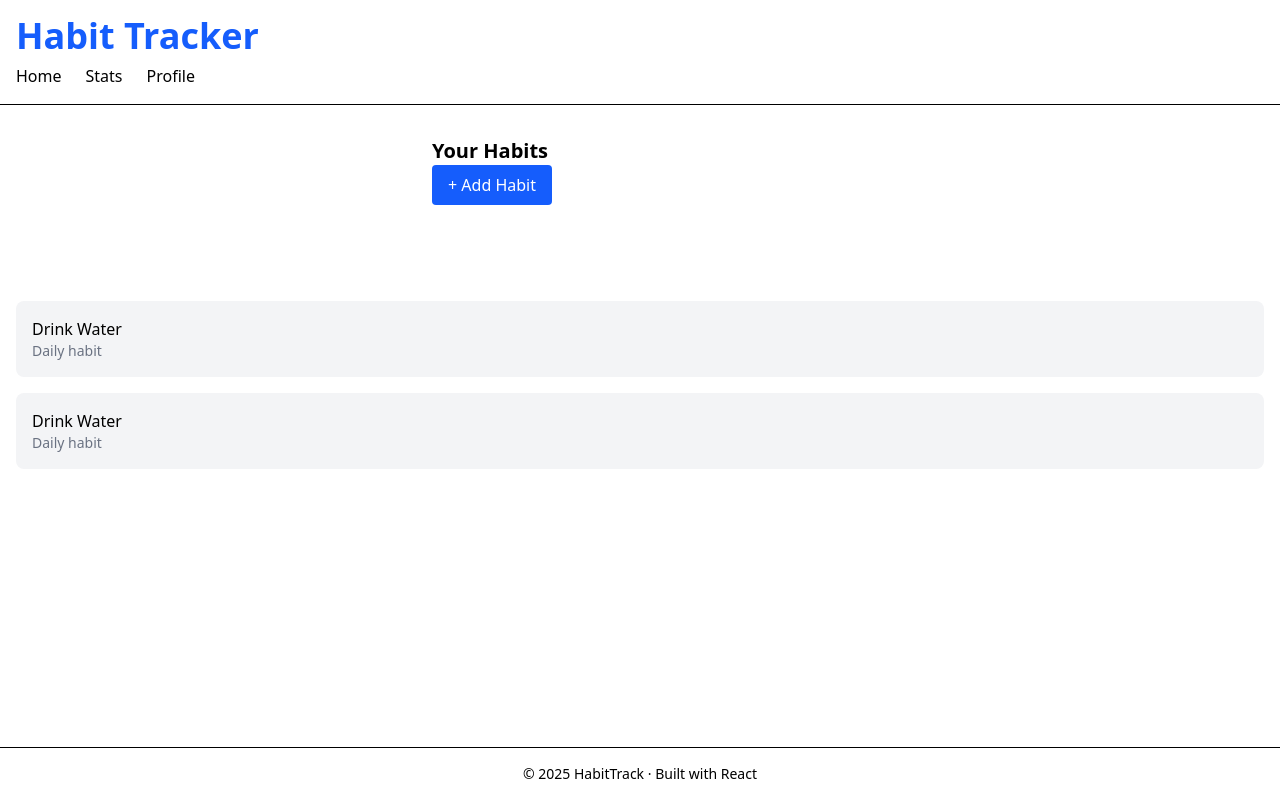
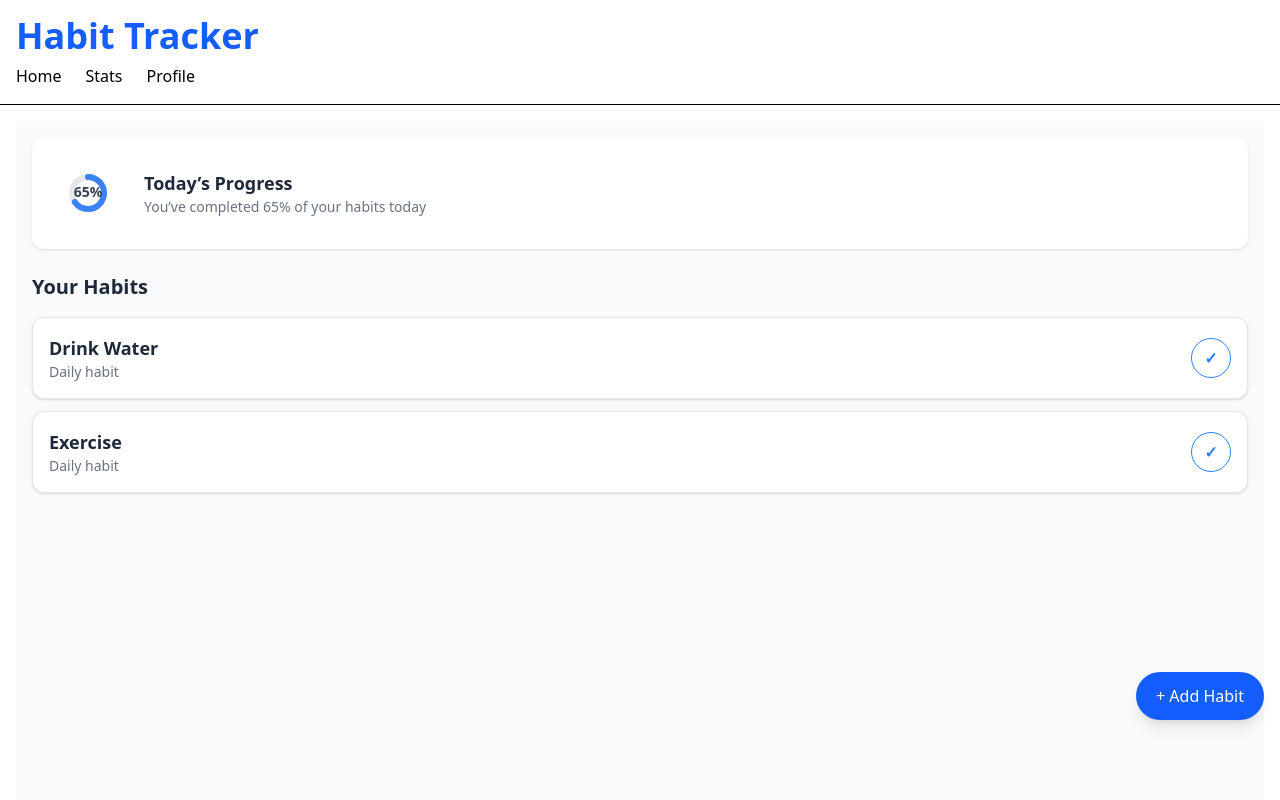
Before and after one commit to pranavk02003/Habit-track, a React (Vite) app: page / in a window 1280 px wide. Shown: the top 800 px of the page. Built offline with nearby package versions, Linux system fonts and the light colour scheme.

Commit message:
stats page UI with Weekly and monthly Progress

```diff
--- a/src/Pages/Home.jsx
+++ b/src/Pages/Home.jsx
@@ -1,62 +1,30 @@
 import React from "react";
-import { useState } from "react";
+import Dashboard from "../components/Dashboard";
 import HabitCard from "../components/HabitCard";
-import { useDispatch } from "react-redux";
-import { addHabit } from "../redux/habitsSlice";
+import AddHabitButton from "../components/AddHabitButton";
 
-function Home() {
-  const [isOpen, setIsOpen] = useState(false);
-  const [habitName, setHabitName] = useState("");
-  const dispatch = useDispatch();
+const Home = () => {
+  return (
+    <div className="min-h-screen bg-gray-50 px-4 py-4 pb-24">
 
-  const handleAdd = () => {
-    if (!habitName.trim()) return;
-    dispatch(addHabit({ title: habitName }));
-    setHabitName("");
-    setIsOpen(false);
-  };
+      {/* DASHBOARD */}
+      <Dashboard />
 
-  return (
-    <div>
-       <div className="p-4 pb-24 max-w-md mx-auto">
-        <h2 className="text-xl font-semibold">Your Habits</h2>
-        <button
-          onClick={() => setIsOpen(true)}
-          className="px-4 py-2 bg-blue-600 text-white rounded"
-        >
-          + Add Habit
-        </button>
-      </div>
+      {/* PAGE TITLE */}
+      <h1 className="text-xl font-bold text-gray-800 mb-4">
+        Your Habits
+      </h1>
 
-      <div className="grid gap-4">
+      {/* HABIT LIST */}
+      <div className="space-y-3">
         <HabitCard title="Drink Water" />
         <HabitCard title="Exercise" />
       </div>
 
-      {isOpen && (
-        <div className="fixed inset-0 bg-black bg-opacity-40 flex items-center justify-center">
-          <div className="bg-white p-4 rounded w-80">
-            <h3 className="mb-2 font-medium">New Habit</h3>
-            <input
-              value={habitName}
-              onChange={(e) => setHabitName(e.target.value)}
-              className="border w-full p-2 mb-3"
-              placeholder="Habit name"
-            />
-            <div className="flex justify-end gap-2">
-              <button onClick={() => setIsOpen(false)}>Cancel</button>
-              <button
-                onClick={handleAdd}
-                className="bg-blue-600 text-white px-3 py-1 rounded"
-              >
-                Add
-              </button>
-            </div>
-          </div>
-        </div>
-      )}
+      {/* ADD BUTTON */}
+      <AddHabitButton />
     </div>
   );
-}
+};
 
 export default Home;
--- a/src/Pages/Stats.jsx
+++ b/src/Pages/Stats.jsx
@@ -3,16 +3,28 @@ import ProgressRing from "../components/ProgressRing";
 
 const Stats = () => {
   return (
-    <div className="p-4 pb-24 max-w-md mx-auto">
-      <h2 className="text-lg font-semibold mb-4">Your Progress</h2>
+    <div className="min-h-screen bg-gray-50 p-4 pb-24">
+      <h1 className="text-2xl font-bold mb-6">Statistics</h1>
 
-      <div className="flex justify-center mt-8">
-        <ProgressRing progress={65} />
+      <div className="grid grid-cols-1 sm:grid-cols-2 gap-4">
+        {/* Weekly */}
+        <div className="bg-white rounded-xl shadow p-6 text-center">
+          <h2 className="font-semibold mb-4">This Week</h2>
+          <div className="flex justify-center mb-2">
+            <ProgressRing progress={70} />
+          </div>
+          <p className="text-gray-600">Weekly Completion</p>
+        </div>
+
+        {/* Monthly */}
+        <div className="bg-white rounded-xl shadow p-6 text-center">
+          <h2 className="font-semibold mb-4">This Month</h2>
+          <div className="flex justify-center mb-2">
+            <ProgressRing progress={45} />
+          </div>
+          <p className="text-gray-600">Monthly Completion</p>
+        </div>
       </div>
-
-      <p className="text-center text-sm text-gray-500 mt-4">
-        You’ve completed 65% of your habits today
-      </p>
     </div>
   );
 };
--- a/src/components/AddHabitButton.jsx
+++ b/src/components/AddHabitButton.jsx
@@ -2,10 +2,12 @@ import React from "react";
 
 const AddHabitButton = () => {
   return (
-    <button className="fixed bottom-20 right-4 bg-blue-600 text-white px-4 py-2 rounded-full shadow-lg">
+    <button
+      className="fixed bottom-20 right-4 bg-blue-600 text-white px-5 py-3 rounded-full shadow-lg hover:bg-blue-700 transition"
+    >
       + Add Habit
     </button>
-  )
-}
+  );
+};
 
 export default AddHabitButton;
--- /dev/null
+++ b/src/components/Dashboard.jsx
@@ -0,0 +1,23 @@
+import React from "react";
+import ProgressRing from "./ProgressRing";
+
+const Dashboard = () => {
+  return (
+    <div className="bg-white rounded-xl shadow p-4 mb-6 flex items-center gap-4">
+
+      <ProgressRing progress={65} />
+
+      <div>
+        <h3 className="text-lg font-semibold text-gray-800">
+          Today’s Progress
+        </h3>
+        <p className="text-sm text-gray-500">
+          You’ve completed 65% of your habits today
+        </p>
+      </div>
+
+    </div>
+  );
+};
+
+export default Dashboard;
--- a/src/components/HabitCard.jsx
+++ b/src/components/HabitCard.jsx
@@ -1,10 +1,22 @@
 import React from "react";
 
-const HabitCard = () => {
+const HabitCard = ({ title }) => {
   return (
-    <div className="p-4 bg-gray-100 rounded-lg">
-      <h3 className="font-medium">Drink Water</h3>
-      <p className="text-sm text-gray-500">Daily habit</p>
+    <div className="bg-white border border-gray-200 rounded-xl p-4 shadow-sm flex items-center justify-between">
+
+      <div>
+        <h2 className="text-lg font-semibold text-gray-800">
+          {title}
+        </h2>
+        <p className="text-sm text-gray-500">
+          Daily habit
+        </p>
+      </div>
+
+      <button className="w-10 h-10 rounded-full border border-blue-500 text-blue-500 font-bold">
+        ✓
+      </button>
+
     </div>
   );
 };
--- a/src/components/ProgressRing.jsx
+++ b/src/components/ProgressRing.jsx
@@ -1,33 +1,44 @@
 import React from "react";
 
-const ProgressRing = ({ progress = 0 }) => {
-  const radius = 40;
-  const stroke = 8;
+const ProgressRing = ({ progress = 60 }) => {
+  const radius = 28;
+  const stroke = 6;
   const normalizedRadius = radius - stroke * 2;
   const circumference = normalizedRadius * 2 * Math.PI;
   const strokeDashoffset =
     circumference - (progress / 100) * circumference;
 
   return (
-    <svg height={radius * 2} width={radius * 2}>
+    <svg height="80" width="80">
       <circle
         stroke="#e5e7eb"
         fill="transparent"
         strokeWidth={stroke}
         r={normalizedRadius}
-        cx={radius}
-        cy={radius}
+        cx="40"
+        cy="40"
       />
       <circle
         stroke="#3b82f6"
         fill="transparent"
         strokeWidth={stroke}
-        strokeDasharray={`${circumference} ${circumference}`}
+        strokeDasharray={circumference + " " + circumference}
         style={{ strokeDashoffset }}
+        strokeLinecap="round"
         r={normalizedRadius}
-        cx={radius}
-        cy={radius}
+        cx="40"
+        cy="40"
+        transform="rotate(-90 40 40)"
       />
+      <text
+        x="50%"
+        y="50%"
+        dominantBaseline="middle"
+        textAnchor="middle"
+        className="text-sm font-semibold fill-gray-700"
+      >
+        {progress}%
+      </text>
     </svg>
   );
 };
```
